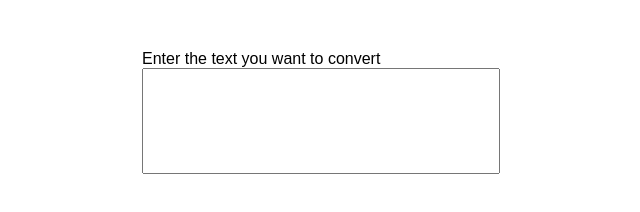
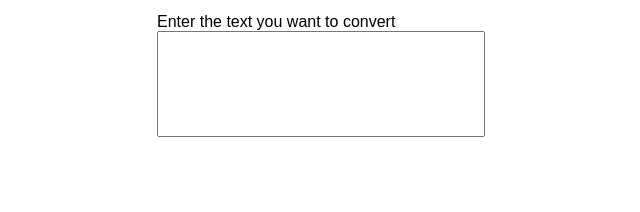
Before and after one commit to noddycode/RandomCaps, a plain HTML site: page index.htm in a window 1280 px wide. Shown: the whole page, without its empty margins (323-963 px from the left). Drawn offline with Linux system fonts and the light colour scheme.

Commit message:
Committed for testing

```diff
--- a/style.css
+++ b/style.css
@@ -6,8 +6,8 @@
 
 #input
 {
-	width: 350px;
-	margin-top: 50px;
+	width: 25vw;
+	margin-top: 1vw;
 }
 
 
```
